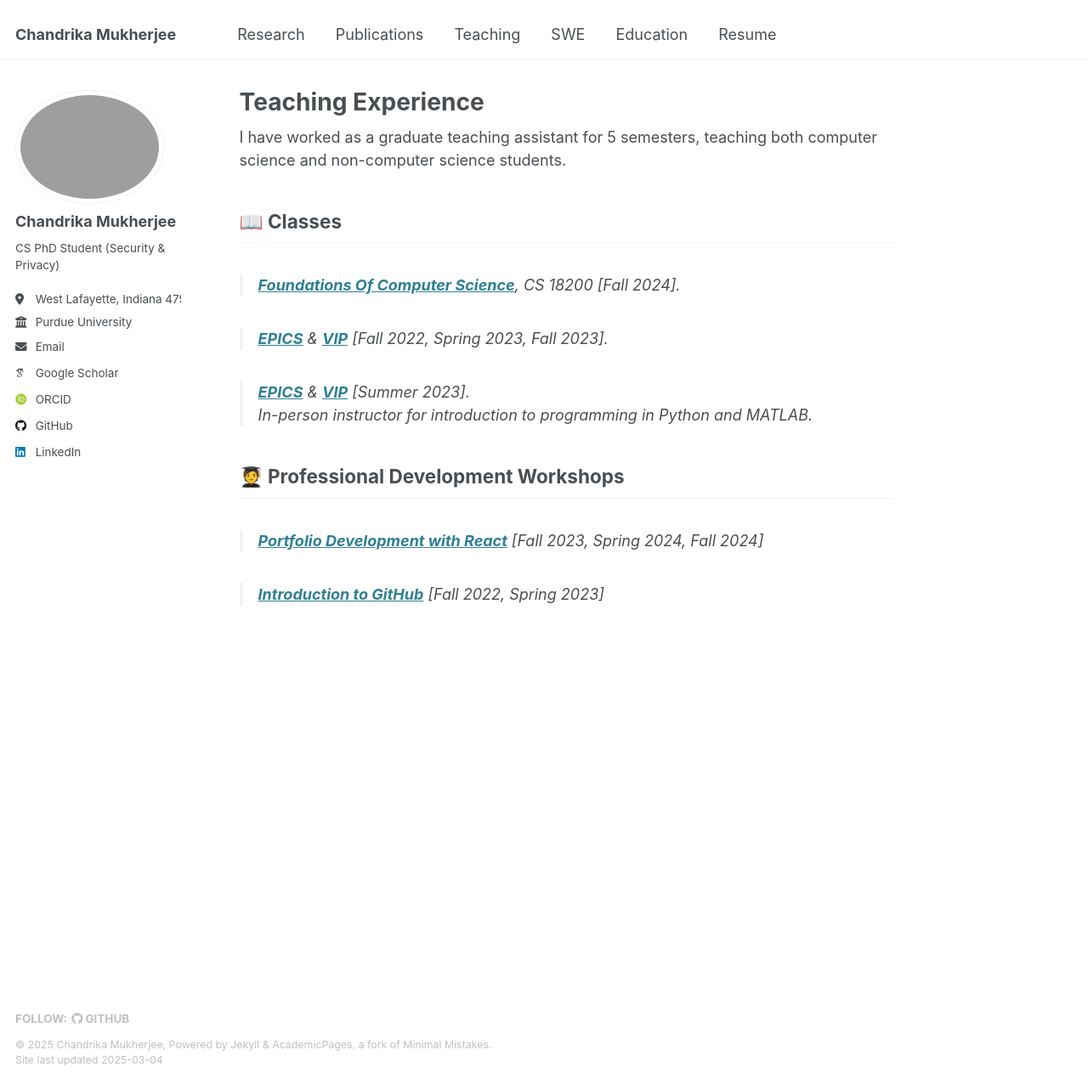
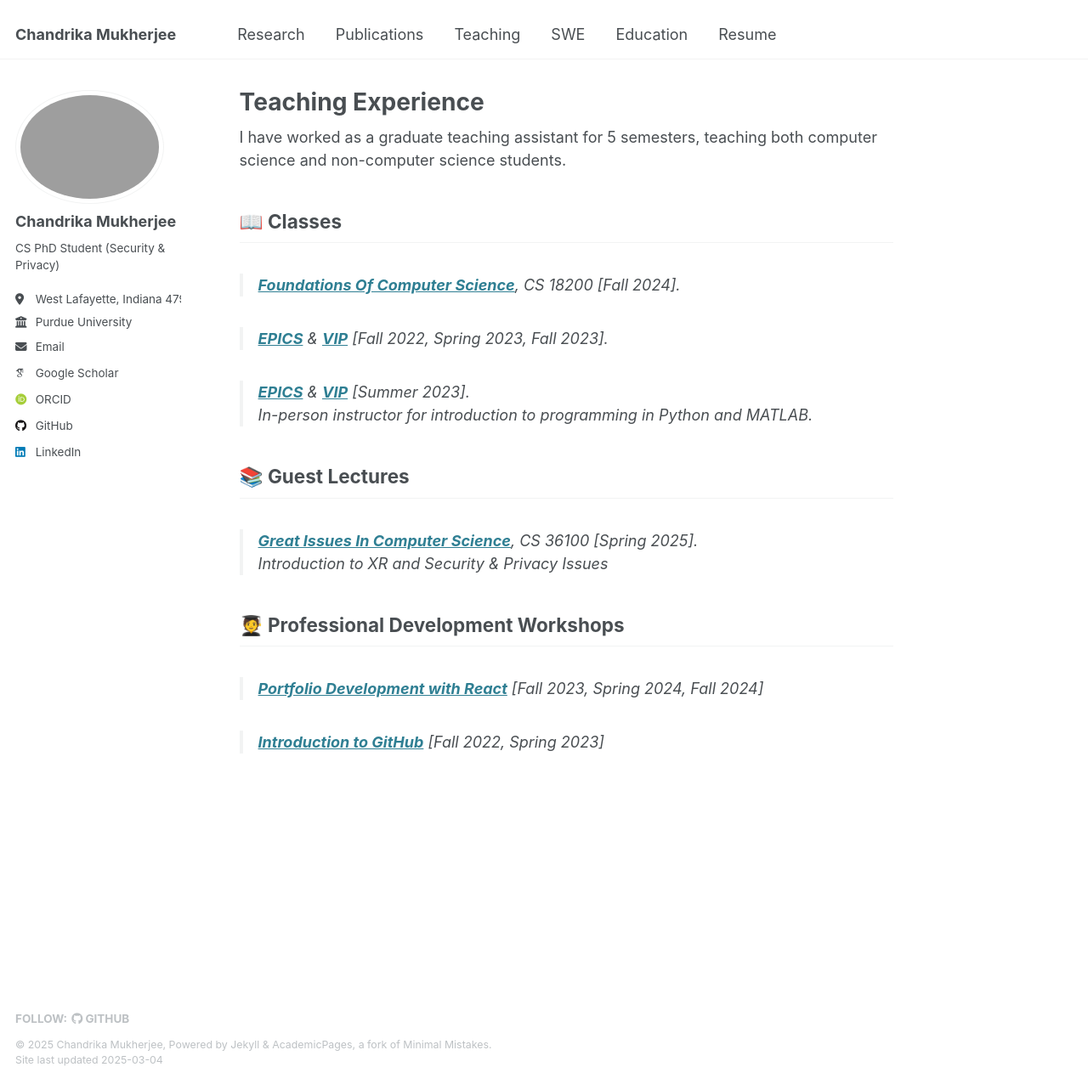
Before and after one commit to chandms/chandms.github.io, a Jekyll site: the page built from _pages/teaching.md, in a window 1280 px wide and 1276 px high. Shown: the whole window at 85% size. Built offline with Jekyll 4.4.1, drawn with Linux system fonts in a browser that asks for light colours; some web fonts are replaced.

Commit message:
updated portfolio

```diff
--- a/_pages/teaching.md
+++ b/_pages/teaching.md
@@ -18,6 +18,12 @@ I have worked as a graduate teaching assistant for 5 semesters, teaching both co
 > [**EPICS**](https://engineering.purdue.edu/EPICS){:target="\_blank"} & [**VIP**](https://engineering.purdue.edu/VIP){:target="\_blank"} [Summer 2023].
 >  In-person instructor for introduction to programming in Python and MATLAB.
 
+## 📚 Guest Lectures
+
+> [**Great Issues In Computer Science**](https://selfservice.mypurdue.purdue.edu/prod/bzwsrch.p_catalog_detail?term=202520&subject=CS&cnbr=36100&enhanced=Y){:target="\_blank"},
+> CS 36100 [Spring 2025].
+> Introduction to XR and Security & Privacy Issues
+
 ## 🧑‍🎓 Professional Development Workshops
 
 > [**Portfolio Development with React**](../files/React_PDH_VIP.pdf){:target="\_blank"} [Fall 2023, Spring 2024, Fall 2024]
```
